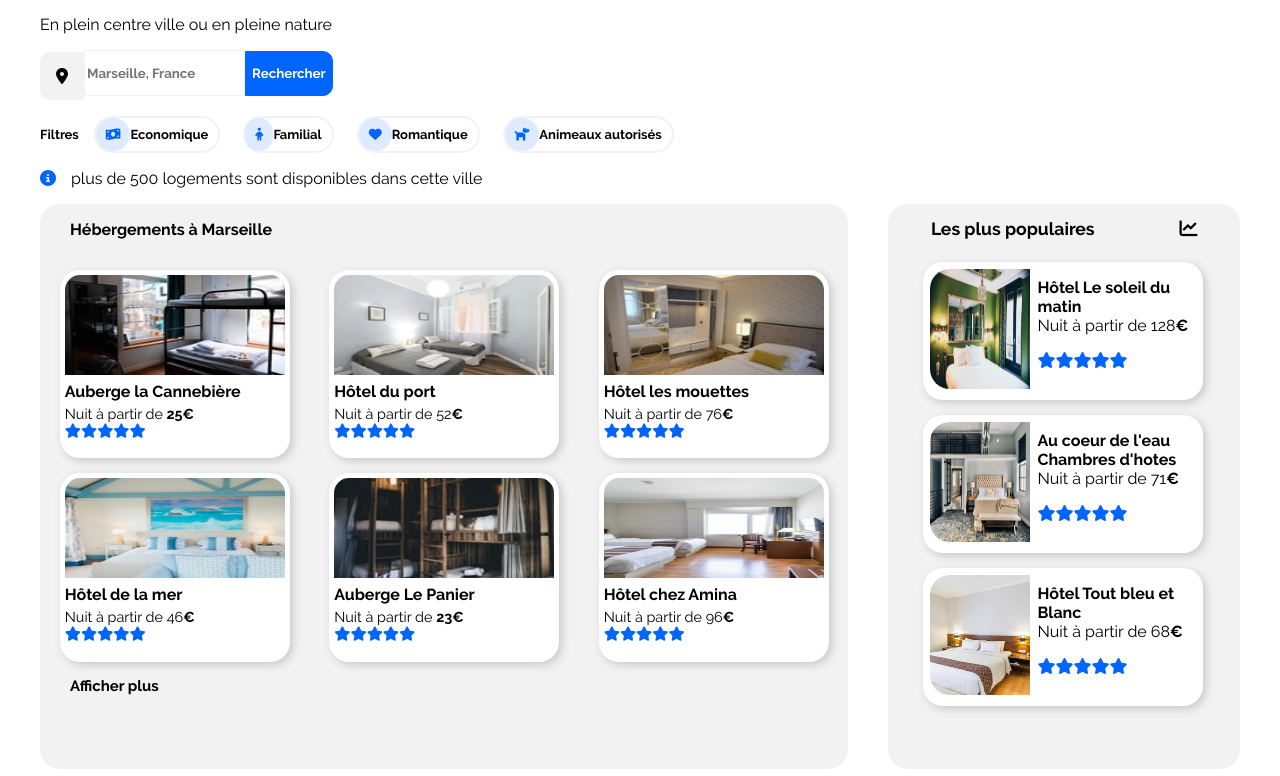
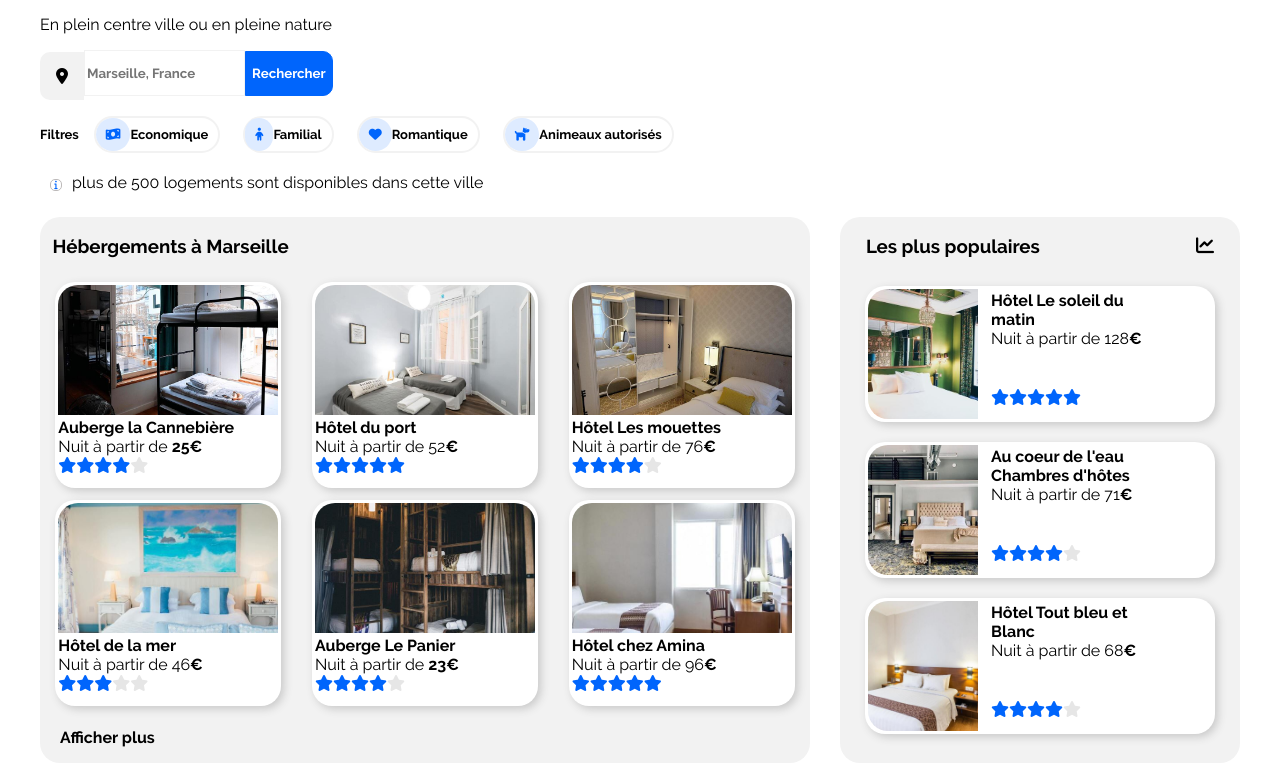
Before and after one commit to LeslyTF/FiacreLesly_2_22012021, a plain HTML site: page index.html in a window 1280 px wide. Shown: the part 176-952 px from the top of the page. Drawn offline with Linux system fonts and the light colour scheme.

Commit message:
desktop ok transfert via uploadd

```diff
--- a/index.html
+++ b/index.html
@@ -1,5 +1,5 @@
 <!DOCtype html>
-<html>
+<html lang="fr">
     <head>
         <!--En tete de la page-->
         <title>Reservia, Plannifiaction de vacances</title>
@@ -40,96 +40,112 @@
             <div class="romance"><i class="fas fa-heart"></i>Romantique</div>
             <div class="animeaux"><i class="fas fa-dog"></i>Animeaux autorisés</div>
         </div>
-            <p> <span class="inombre"><i class="fas fa-info-circle"></i></span>plus de 500 logements sont disponibles dans cette ville</p>
+            <p> <span class="inombre"><i class="fas fa-info ilogement"></i></span>plus de 500 logements sont disponibles dans cette ville</p>
         <!--titre de hebergement en haut d'article et "afficher plus en bas de l'article"-->
 
 
         <!--Section Conteneur Hebergement et Aside les plus populaires-->
-        <section>
+        <div class="section">
+
             <article>
-                <h3 id="hebergement" class="texthebamars">Hébergements à Marseille</h3>
-                <div class="conteneurphoto">
+                <h3 id="hebergement" class="titrehebergement">Hébergements à Marseille</h3>
 
-                <div><a href="#"><img src="images/hebergement/minia_auberge.jpg" alt="Auberge la Cannebière"/><p class="nomhotel">Auberge la Cannebière</p>
-                <p class="prixetoile">Nuit à partir de<span class="prix"> 25€</span><br/>
-                <i class="fas fa-star"></i><i class="fas fa-star"></i><i class="fas fa-star"></i><i class="fas fa-star"></i><span class="etoilegrise"><i class="fas fa-star"></i></span></p></a></div>
-
-                <div><a href="#"><img src="images/hebergement/minia_hotelduport.jpg" alt="Hôtel du port"/><p class="nomhotel">Hôtel du port</p>
-                <p class="prixetoile">Nuit à partir de 52<span class="prix">€</span><br/>
-                <i class="fas fa-star"></i><i class="fas fa-star"></i><i class="fas fa-star"></i><i class="fas fa-star"></i><i class="fas fa-star"></i></p></a></div>
-
-                <div><a href="#"><img src="images/hebergement/minia_hotellesmouettes.jpg" alt="Hôtel les mouettes"/><p class="nomhotel">Hôtel les mouettes</p>
-                <p class="prixetoile">Nuit à partir de 76<span class="prix">€</span><br/>
-                <i class="fas fa-star"></i><i class="fas fa-star"></i><i class="fas fa-star"></i><i class="fas fa-star"></i><i id="etoilegrise" class="fas fa-star"></i></p></a></div>
-
-                <div><a href="#"><img src="images/hebergement/minia_mer.jpg" alt="Hôtel de la mer" /><p class="nomhotel">Hôtel de la mer</p>
-                <p class="prixetoile">Nuit à partir de 46<span class="prix">€</span><br/>
-                <i class="fas fa-star"></i><i class="fas fa-star"></i><i class="fas fa-star"></i><i id="etoilegrise" class="fas fa-star"></i><i id="etoilegrise" class="fas fa-star"></i></p></a></div>
-
-                <div><a href="#"><img src="images/hebergement/minia_panier.jpg" alt="Auberge Le Panier"/><p class="nomhotel">Auberge Le Panier</p>
-                <p class=prixetoile>Nuit à partir de <span class="prix">23€</span><br/>
-                <i class="fas fa-star"></i><i class="fas fa-star"></i><i class="fas fa-star"></i><i class="fas fa-star"></i><i id="etoilegrise" class="fas fa-star"></i></p></a></div>
-
-                <div><a href="#"><img src="images/hebergement/minia_amina.jpg" alt="Hôtel chez amina"/><p class="nomhotel">Hôtel chez Amina</p>
-                <p class="prixetoile">Nuit à partir de 96<span class="prix">€</span><br/>
-                <i class="fas fa-star"></i><i class="fas fa-star"></i><i class="fas fa-star"></i><i class="fas fa-star"></i><i class="fas fa-star"></i></p></a></div>
+                <div class="casehotel"><p class="rectphoto"><a href="#"><img class="photohotel" src="images/hebergement/aubergesmall.jpg" alt="auberge de la cannebiere"/></a></p>
+                    <p class="nomhotel"><a href="#">Auberge la Cannebière</a></p>
+                    <p class="tarif"><a href="#">Nuit à partir de <span class="prix">25€</span> <br>
+                    <i class="fas fa-star"></i><i class="fas fa-star"></i><i class="fas fa-star"></i><i class="fas fa-star"></i><i class="fas fa-star etoilegrise"></i></a></p>
                 </div>
 
-                <div class="afficherplus"><h3>Afficher plus</h3></div>
+                <div class="casehotel"><p class="rectphoto"><a href="#"><img class="photohotel" src="images/hebergement/hotelduport.jpg" alt="hotel du port"/></a></p>
+                    <p class="nomhotel"><a href="href">Hôtel du port</a></p>
+                    <p class="tarif">Nuit à partir de 52<span class="prix">€</span><br>
+                    <i class="fas fa-star"></i><i class="fas fa-star"></i><i class="fas fa-star"></i><i class="fas fa-star"></i><i class="fas fa-star"></i></p>
+                </div>
+
+                <div class="casehotel"><p class="rectphoto"><a href="#"><img class="photohotel" src="images/hebergement/hotellesmouettes.jpg" alt="hotel les mouettes"/></a></p>
+                    <p class="nomhotel"><a href="#">Hôtel Les mouettes</a></p>
+                    <p class="tarif"><a href="#">Nuit à partir de 76<span class="prix">€</span> <br>
+                    <i class="fas fa-star"></i><i class="fas fa-star"></i><i class="fas fa-star"></i><i class="fas fa-star"></i><i class="fas fa-star etoilegrise"></i></a></p>
+                </div>
+
+                <div class="casehotel"><p class="rectphoto"><a href="#"><img class="photohotel" src="images/hebergement/hoteldelamer.jpg" alt="hotel de la mer"/></a></p>
+                    <p class="nomhotel"><a href="#">Hôtel de la mer</a></p>
+                    <p class="tarif"><a href="#">Nuit à partir de 46<span class="prix">€</span> <br>
+                    <i class="fas fa-star"></i><i class="fas fa-star"></i><i class="fas fa-star"></i><i class="fas fa-star etoilegrise"></i><i class="fas fa-star etoilegrise"></i></a></p>
+                </div>
+
+                <div class="casehotel"><p class="rectphoto"><a href="#"><img class="photohotel" src="images/hebergement/aubergelepanier.jpg" alt="auberge le panier"/></a></p>
+                    <p class="nomhotel"><a href="#">Auberge Le Panier</a></p>
+                    <p class="tarif"><a href="#">Nuit à partir de <span class="prix">23€</span> <br>
+                    <i class="fas fa-star"></i><i class="fas fa-star"></i><i class="fas fa-star"></i><i class="fas fa-star"></i><i class="fas fa-star etoilegrise"></i></a></p>
+                </div>
+
+                <div class="casehotel"><p class="rectphoto"><a href="#"><img class="photohotel" src="images/hebergement/hotelchezamina.jpg" alt="hotel chez amina"/></a></p>
+                    <p class="nomhotel"><a href="#">Hôtel chez Amina</a></p>
+                    <p class="tarif"><a href="#">Nuit à partir de 96<span class="prix">€</span> <br>
+                    <i class="fas fa-star"></i><i class="fas fa-star"></i><i class="fas fa-star"></i><i class="fas fa-star"></i><i class="fas fa-star"></i></a></p>
+                </div>
+
+                <p class="afficherplus">Afficher plus</p>
 
             </article>
-            <aside>
-                    <h3 class="lespluspo">Les plus populaires<div><i class="fas fa-chart-line"></i></div></h3>
+                <aside>
+                    <div class="bloctitre"><h3 class="lespluspopu">Les plus populaires </h3><p class="margefleche"><i class="fas fa-chart-line fleche"></i></p></div>
 
-                    <div class="rect">
-                        <a href="#"><p class="pborder"><img class="imgpopu" src="images/hebergement/miniahotellesoleildumatin.jpg" alt="hotel soleil du matin"/></p>
-                        <div><p class="ptext"><span class="nomhotel">Hôtel Le soleil du matin</span><br/>
-                        Nuit à partir de 128<span class="prix">€</span></p>
-                        <p class="petoile"><i class="fas fa-star"></i><i class="fas fa-star"></i><i class="fas fa-star"></i><i class="fas fa-star"></i><i class="fas fa-star"></i></p></a></div>
-                    </div>
-                    <div class="rect">
-                        <a href="#"><p class="pborder"><img class="imgpopu" src="images/hebergement/miniaaucoeurdeleau.jpg" alt="Au coeur de l'eau chambre d'hote"/></p>
-                        <div><p class="ptext"><span class="nomhotel">Au coeur de l'eau Chambres d'hotes</span><br/>
-                        Nuit à partir de 71<span class="prix">€</span></p>
-                        <p class="petoile"><i class="fas fa-star"></i><i class="fas fa-star"></i><i class="fas fa-star"></i><i class="fas fa-star"></i><i id="etoilegrise" class="fas fa-star"></i></p></a></div>
+                    <div class="casehotelpopu">
+                        <p class="rectphotopopu"><a href="#"><img class="photopopu" src="images/hebergement/hotellesoleildumatin.jpg" alt="hotel le soleil du matin"/></a></p>
+                        <div class="partietext"><p class="nomhotelpopu"><a href="#">Hôtel Le soleil du matin</a></p>
+                                                <p class="tarifpopu"><a href="#">Nuit à partir de 128<span class="prix">€</span></a></p>
+                                                <p class="etoilepopu"><a href="#"><i class="fas fa-star"></i><i class="fas fa-star"></i><i class="fas fa-star"></i><i class="fas fa-star"></i><i class="fas fa-star"></i></a></p>
+                        </div>
                     </div>
 
-                    <div class="rect">
-                        <a href="#"><p class="pborder"><img class="imgpopu" src="images/hebergement/hoteltoutbleuetblanc.jpg" alt="hotel bleu et blanc"/></p>
-                        <div><p class="ptext"><span class="nomhotel">Hôtel Tout bleu et Blanc</span><br/>
-                        Nuit à partir de 68<span class="prix">€</span></p>
-                        <p class="petoile"><i class="fas fa-star"></i><i class="fas fa-star"></i><i class="fas fa-star"></i><i class="fas fa-star"></i><i id="etoilegrise" class="fas fa-star"></i></p></a></div>
+                    <div class="casehotelpopu">
+                        <p class="rectphotopopu"><a href="#"><img class="photopopu" src="images/hebergement/aucoeurdeleau.jpg" alt="Au coeur de l'eau Chambres d'hôtes"/></a></p>
+                        <div class="partietext"><p class="nomhotelpopu"><a href="#">Au coeur de l'eau Chambres d'hôtes</a></p>
+                                                <p class="tarifpopu"><a href="#">Nuit à partir de 71<span class="prix">€</span></a></p>
+                                                <p class="etoilepopu"><a href="#"><i class="fas fa-star"></i><i class="fas fa-star"></i><i class="fas fa-star"></i><i class="fas fa-star"></i><i class="fas fa-star etoilegrise"></i></a></p>
+                        </div>
                     </div>
 
+                    <div class="casehotelpopu">
+                        <p class="rectphotopopu"><a href="#"><img class="photopopu" src="images/hebergement/hoteltoutbleu.jpg" alt="hotel tout bleu et blanc"/></a></p>
+                        <div class="partietext"><p class="nomhotelpopu"><a href="#">Hôtel Tout bleu et Blanc</a></p>
+                                                <p class="tarifpopu"><a href="#">Nuit à partir de 68<span class="prix">€</span></a></p>
+                                                <p class="etoilepopu"><a href="#"><i class="fas fa-star"></i><i class="fas fa-star"></i><i class="fas fa-star"></i><i class="fas fa-star"></i><i class="fas fa-star etoilegrise"></i></a></p>
+                        </div>
+                    </div>
             </aside>
-        </section>
+        </div>
 
-        <h3 id="activite" class="actiamarseille">Activités à Marseille</h3>
-        <section class="activite">
+    <section><h3 id="activite" class="actiamarseille">Activités à Marseille</h3>
 
-            <div class="rectlong"><a href="#"><p class="pimg"><img class="imglong"  src="images/Activité small/levieuxport.jpg" alt="vieux port"/></p>
+        <div class="activite">
+
+            <div class="rectlong"><a href="#"><p class="pimg"><img class="imglong"  src="images/Activitesmall/levieuxport.jpg" alt="vieux port"/></p>
                 <p class="nomactivite">Vieux port</p></a></div>
 
         <div class="blocdemi">
-            <div class="groscadre"><a href="#"><p class="pgros"><img class="grosimg" src="images/Activité small/fort pomegues.jpg" alt="fort de pomegues"/></p>
+            <div class="groscadre"><a href="#"><p class="pgros"><img class="grosimg" src="images/Activitesmall/fortpomegues.jpg" alt="fort de pomegues"/></p>
             <p class="nomactivite">Fort de Pomègues</p></a></div>
 
-            <div class="petitcadre"><a href="#"><p class="ppetit"><img class="petitimg" src="images/Activité small/ile du frioul.jpg" alt="iles du frioul" /></p>
+            <div class="petitcadre"><a href="#"><p class="ppetit"><img class="petitimg" src="images/Activitesmall/iledufrioul.jpg" alt="iles du frioul" /></p>
             <p class="nomactivite">îles du Frioul</p></a></div>
         </div>
 
-            <div class="rectlong"><a href="#"><p class="pimg"><img class="imglong"  src="images/Activité small/parc national des calanques.jpg" alt="parc national des calanques"/></p>
+            <div class="rectlong"><a href="#"><p class="pimg"><img class="imglong"  src="images/Activitesmall/parcnationaldescalanques.jpg" alt="parc national des calanques"/></p>
             <p class="nomactivite">Parc national des Calanques</p></a></div>
 
         <div class="blocdemi">
-            <div class="demibloc"><a href="#"><p class="pdemi"><img class="demiimg" src="images/Activité small/notre dame de la garde.jpg" alt="notre dame de la garde"/></p>
+            <div class="demibloc"><a href="#"><p class="pdemi"><img class="demiimg" src="images/Activitesmall/notredamedelagarde.jpg" alt="notre dame de la garde"/></p>
             <p class="nomactivite">Notre-Dame-de-la-Garde</p></a></div>
 
-            <div class="demibloc" ><a href="#"><p class="pdemi"><img class="demiimg" src="images/Activité small/parc longchamp.jpg" alt="Parc Longchamp"/></p>
+            <div class="demibloc" ><a href="#"><p class="pdemi"><img class="demiimg" src="images/Activitesmall/parclongchamp.jpg" alt="Parc Longchamp"/></p>
             <p class="nomactivite">Parc Longchamp</p></a></div>
         </div>
+    </div>
+    </section>
 
-        </section>
 
 
         <!--Conteneur footer-->
--- a/s.css
+++ b/s.css
@@ -141,53 +141,153 @@ i
     border:2px solid #0065FC;
     box-shadow: 3px 3px 8px rgb(201, 201, 201);;
 }
-.inombre
+.ilogement
 {
-margin-right: 15px;
+text-align: center;
+border:1px solid rgb(189, 186, 186);
+width: 10px;
+font-size:xx-small;
+margin:10px;
+border-radius:5px;
+height:10px;
 }
 /*interieur de section article hebergement*/
-section
+.section
 {
-display: flex;
+display:flex;
+justify-content:space-between;
 }
 /*hebergement à marseille*/
-.texthebamars
-{
-    font-size: 1em;
-    padding-left:30px;
-}
-/* Rectangle hebergement photo*/
 article
 {
-flex-direction:column;
-justify-content: flex-start;
-background-color:#F2F2F2;
-border-radius: 20px;
+    display: flex;
+    justify-content: space-around;
+    background-color: #F2F2F2;
+    width:770px;
+    flex-wrap: wrap;
+    align-items: center;
+    border-radius: 20px ;
 }
-.conteneurphoto
+.titrehebergement
 {
-    display:flex;
-    background-color: #F2F2F2;
-    flex-wrap: wrap;
-    justify-content:space-around;
-    align-items: center;
+    width:745px;
+}
+.casehotel
+{
 
-}
-.conteneurphoto div
-{
+    height: 200px;
+    width:220x;
+    margin:6px 6px 6px 6px;
+    padding:3px 3px 3px 3px;
     background-color: white;
-    padding:5px;
-    margin-top: 15px;
     border-radius:20px;
     box-shadow: 3px 3px 8px rgb(201, 201, 201);
 
 }
-.conteneurphoto div img
+.rectphoto
 {
-    height:100px;
+    height:130px;
     width: 220px;
-    border-radius:15px 15px 0px 0px;
+    border-radius:20px 20px 0px 0px;
+    margin:0px;
+    padding:0px;
 }
+.photohotel
+{
+    object-fit: cover;
+    object-position: center;
+    height:100%;
+    width:100%;
+    margin:0px;
+    border-radius:20px 20px 0px 0px;
+
+}
+/*nom hotel en gras a retrouver dans section Aside plus bas*/
+.tarif
+{
+
+    margin:0px;
+}
+.afficherplus
+{
+    font-family:ralewaybold;
+    width:730px
+}
+
+aside
+{
+
+    width:400px;
+    background-color: #F2F2F2;
+    display: flex;
+    flex-direction: column;
+    align-items: center;
+    border-radius: 20px;
+}
+.bloctitre
+{
+    display:flex;
+    justify-content: space-between;
+    align-items: center;
+}
+.lespluspopu
+{
+    width: 330px;
+}
+.fleche
+{
+    color:black;
+    font-size:large
+}
+.casehotelpopu
+{
+    background-color: white;
+    display: flex;
+    margin:10px;
+    width:350px;
+    border-radius: 20px;
+    box-shadow: 3px 3px 8px rgb(201, 201, 201);
+
+}
+.rectphotopopu
+{
+    width:110px;
+    height:130px;
+    margin:0px 10px 0px 0px;
+    padding:3px;
+    border-radius: 20px 0px 0px 20px;
+}
+.photopopu
+{
+    object-fit: cover;
+    object-position: center;
+    width:100%;
+    height:100%;
+    border-radius: 20px 0px 0px 20px;
+
+}
+.partietext
+{
+width:180px;
+
+}
+.nomhotelpopu
+{
+    margin:0px;
+    padding-top: 5px;
+    font-family:ralewaybold;
+
+}
+.tarifpopu
+{
+    margin:0px;
+}
+.etoilepopu
+{
+    margin-top:40px;
+    margin-bottom: 5px;
+}
+
 /*Sous image hebrgement*/
 .nomhotel
 {
@@ -208,66 +308,10 @@ border-radius: 20px;
 {
     color:#e6e6e6;
 }
-.afficherplus
-{
-    padding-left: 30px;
-    font-weight:bold;
-    font-size:0.8em;
-}
+
+
 /*Aside Les plus popilaires*/
-/* Haut de Aside*/
-aside h3 i
-{
-    font-size:large;
-    color:black;
-}
 
-aside
-{
-    display:flex;
-    flex-direction:column;
-    width:600px;
-    height:550px;
-    background-color:#F2F2F2;
-    margin-left:40px;
-    border-radius:20px;
-    padding-top: 15px;
-
-}
-aside h3
-{
-    display: flex;
-    justify-content: space-around;
-    font-size: 1.1em;
-    margin-top: 0px;
-}
-/*rectangle englobant les 3 hotels*/
-.rect
-{
-    display: flex;
-    padding:0px;
-    margin: 5px 0px 10px 0px ;
-    height: 138px;
-    background-color: white;
-    border-radius: 20px 20px 20px 20px;
-    width: 280px;
-    margin-left: 35px;
-    box-shadow: 3px 3px 8px rgb(201, 201, 201);
-}
-/*bordure haut de l'image*/
-.pborder
-{
-    padding:4px 2px 4px 2px;
-    margin-top:3px;
-}/*rectangle de l'image hotel*/
-.imgpopu
-{
-    border-radius: 20px 0px 0px 20px;
-    height:120px;
-    width:100px;
-    margin-top: 0px;
-    margin: 0px 5px 0px 5px;
-}
 /* Section Activité*/
 .activite
 {
@@ -413,6 +457,6 @@ h5
 }
 .hebergement, .element, .element_apr
 {
-    width:300px;
+    width:330px;
     margin-top: 0px;
 }
```
Also changed, not shown: images/Activitesmall/fortpomegues.jpg (added), images/Activitesmall/iledufrioul.jpg (added), images/Activitesmall/levieuxport copie.jpg (added), images/Activitesmall/levieuxport.jpg (added), images/Activitesmall/notredamedelagarde.jpg (added), images/Activitesmall/parclongchamp.jpg (added), images/Activitesmall/parcnationaldescalanques.jpg (added), images/hebergement/aubergelepanier.jpg (added), images/hebergement/aucoeurdeleau.jpg (added), images/hebergement/hotelchezamina.jpg (added), images/hebergement/hoteldelamer.jpg (added), images/hebergement/hotelduport.jpg (added), images/hebergement/hotellesmouettes.jpg (added), images/hebergement/hotellesoleildumatin.jpg (added), 1 more files.
